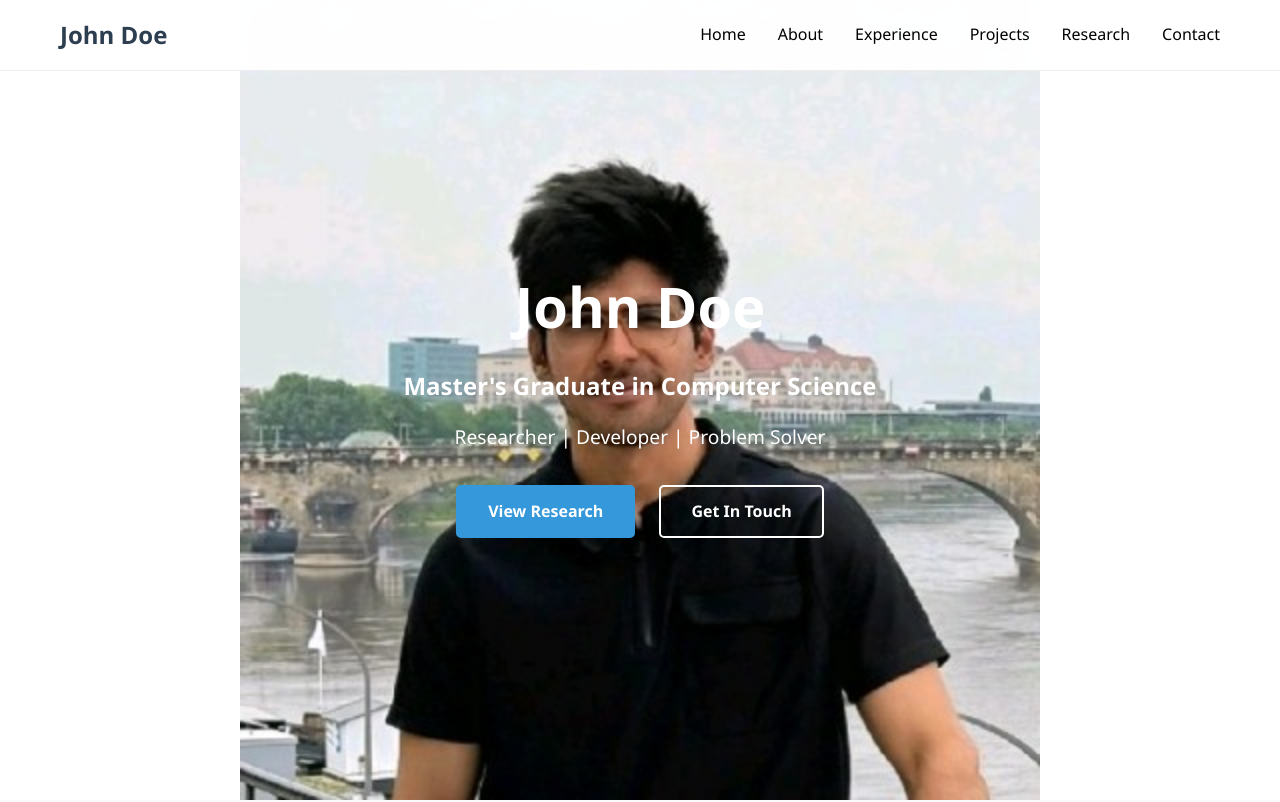
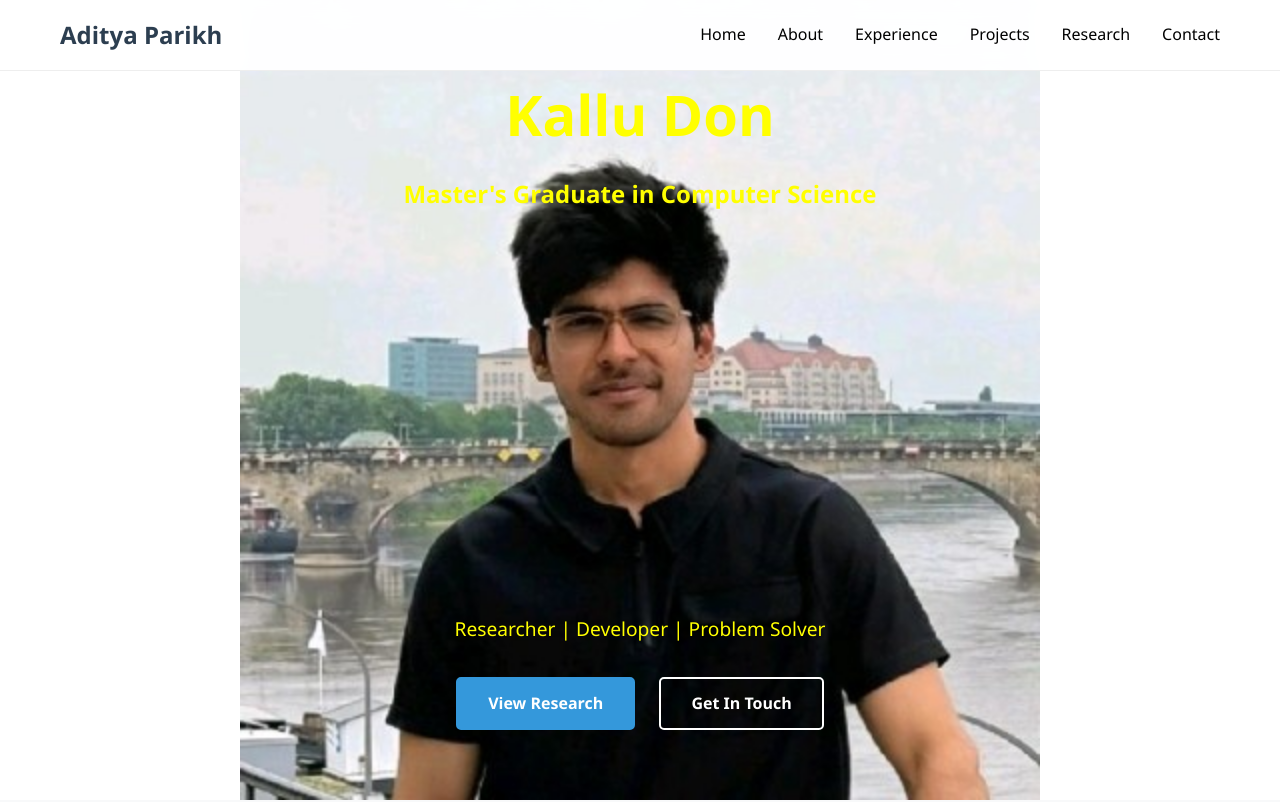
Before and after one commit to dnp314/ade, a plain HTML site: page index.html in a window 1280 px wide. Shown: the top 802 px of the page. Drawn offline with Linux system fonts and the light colour scheme.

Commit message:
name change:

```diff
--- a/index.html
+++ b/index.html
@@ -12,7 +12,7 @@
     <nav class="navbar">
         <div class="nav-container">
             <div class="nav-logo">
-                <a href="#home">John Doe</a>
+                <a href="#home">Aditya Parikh</a>
             </div>
             <ul class="nav-menu">
                 <li class="nav-item">
@@ -45,7 +45,7 @@
     <!-- Hero Section -->
     <section id="home" class="hero">
         <div class="hero-content">
-            <h1>John Doe</h1>
+            <h1>Kallu Don</h1>
             <h2>Master's Graduate in Computer Science</h2>
             <p>Researcher | Developer | Problem Solver</p>
             <div class="hero-buttons">
--- a/styles.css
+++ b/styles.css
@@ -93,7 +93,7 @@ body {
     background-size: contain;
     background-position: center;
     /* background: black; */
-    color: white;
+    color: yellow;
     text-align: center;
 }
 
@@ -106,7 +106,7 @@ body {
 
 .hero-content h2 {
     font-size: 1.5rem;
-    margin-bottom: 1rem;
+    margin-bottom: 25rem;
     opacity: 0;
     animation: fadeInUp 1s ease 0.3s forwards;
 }
```
